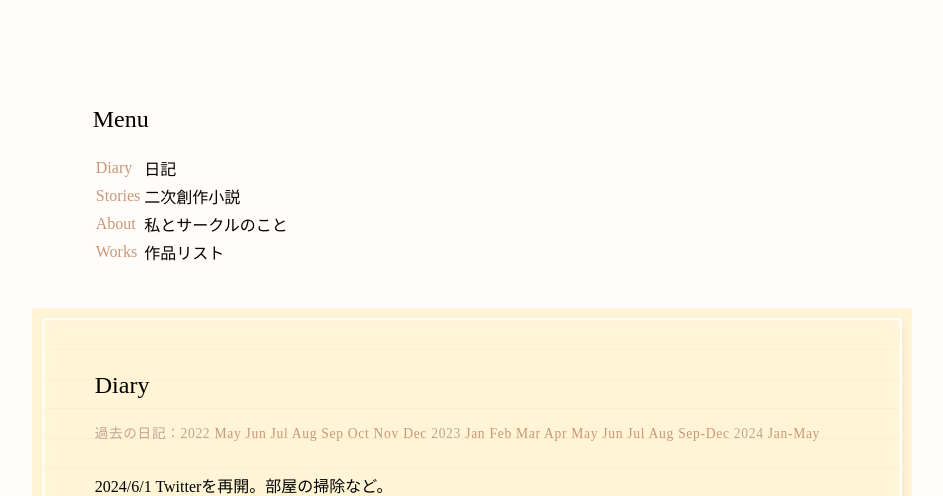
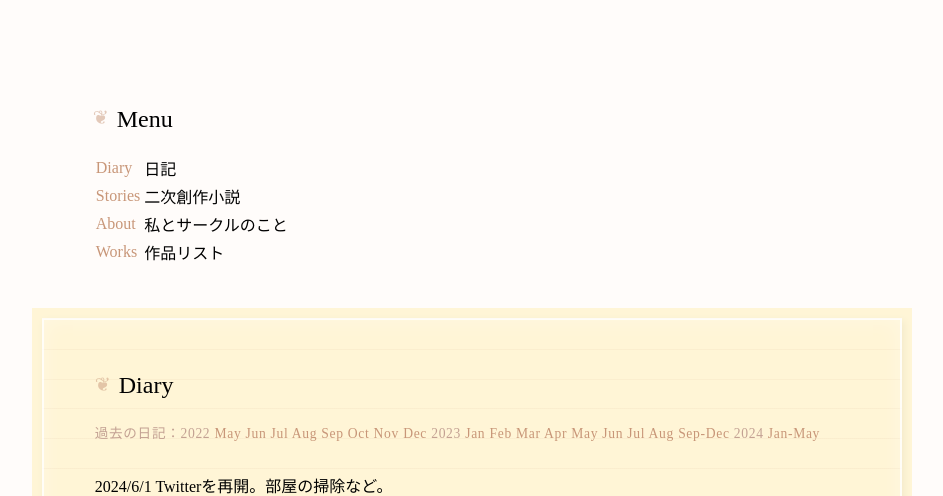
Before and after one commit to misora100/misora100.github.io, a Jekyll site: the page index.html, which Jekyll copies as it is, in a window 1280 px wide. Shown: the part 363-859 px from the top of the page, without its empty margins (168-1111 px from the left). Built offline with Jekyll 4.4.1, drawn with Linux system fonts in a browser that asks for light colours; some web fonts are replaced.

Commit message:
Update style.css

```diff
--- a/css/style.css
+++ b/css/style.css
@@ -47,6 +47,16 @@ h2 {
     font-family: "IM Fell Great Primer SC", serif;
     font-weight: 400;
     font-style: normal;
+    position: relative;
+    padding-left: 1em;
+}
+
+h2::before {
+    content: "❦";  /* または "✿", "◈" など */
+    position: absolute;
+    left: 0;
+    color: rgba(200, 150, 120, 0.5);
+    font-size: 0.8em;
 }
 
 img.small {
```
